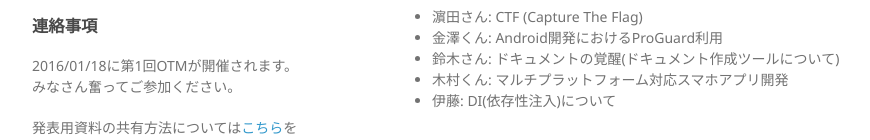
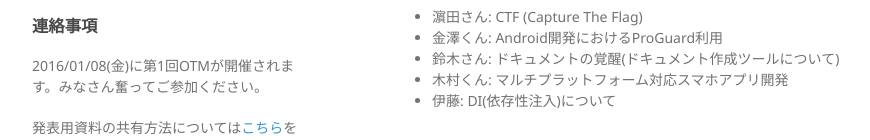
Before and after one commit to yuizho/yuizho.github.io, a plain HTML site: page index.html in a window 1280 px wide. Shown: the part 225-365 px from the top of the page, without its empty margins (178-1048 px from the left). Drawn offline with Linux system fonts and the light colour scheme.

Commit message:
index.html内の連絡事項：第一回OTMの開催日が誤っていたため修正。

```diff
--- a/index.html
+++ b/index.html
@@ -22,7 +22,7 @@
         <p>OTMの活動内容や、みなさんへの連絡事項を記録していくためのページです。</p>
         <h3>連絡事項</h3>
         <dl>
-          <p>2016/01/18に第1回OTMが開催されます。みなさん奮ってご参加ください。</p>
+          <p>2016/01/08(金)に第1回OTMが開催されます。みなさん奮ってご参加ください。</p>
           <p>発表用資料の共有方法については<a href="share_method.html">こちら</a>をごらんください</p>
         </dl>
       </header>
```
